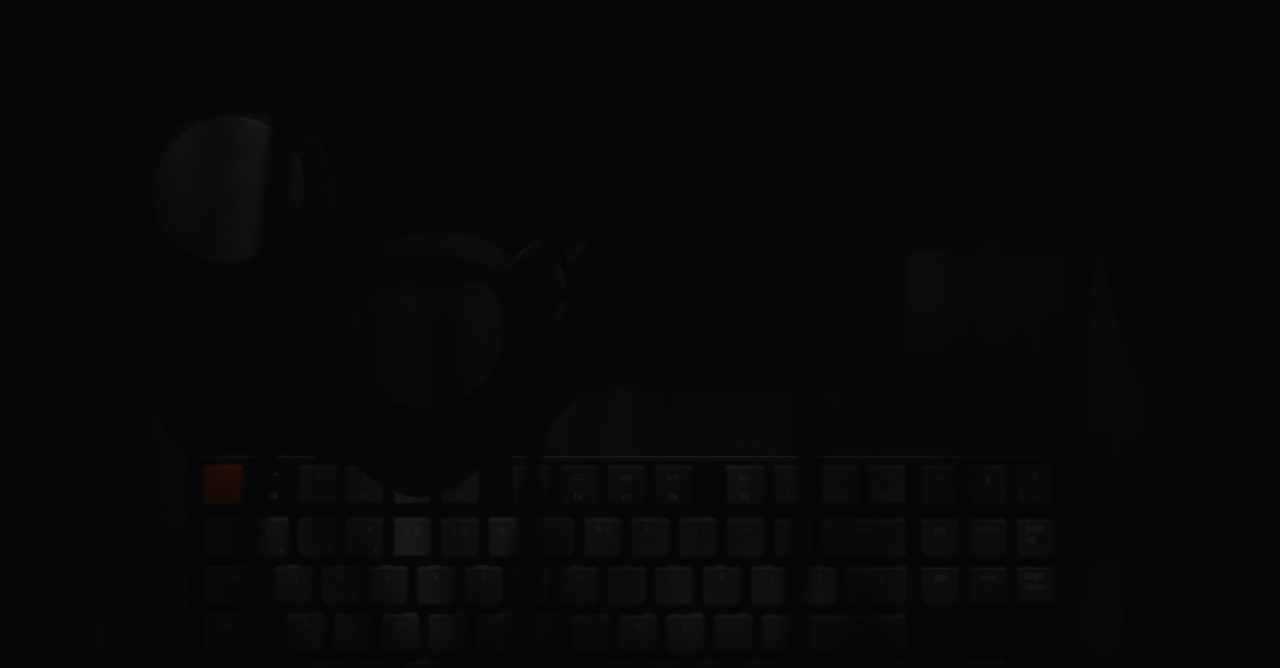
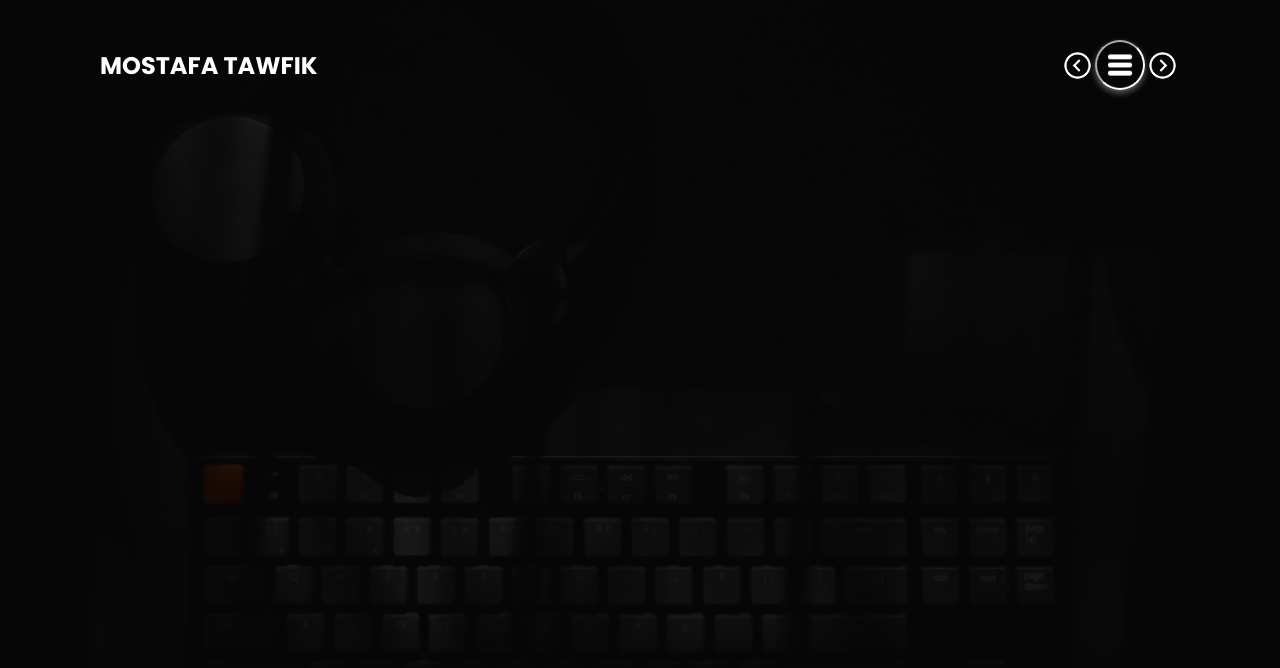
Before and after one commit to Mostafa-Tawfik/mostafatawfik.com, a React (Create React App) app: page /Portfolio in a window 1280 px wide. Shown: the top 668 px of the page. Built offline with nearby package versions, Linux system fonts and the light colour scheme.

Commit message:
set one component to handle next and prev pages buttons and use it across routes

```diff
--- a/src/App.js
+++ b/src/App.js
@@ -24,7 +24,7 @@ function App() {
       <Routes>
         <Route path='/' element={<Home isActive={isActive} toggle={toggle}/>}/>
         <Route path='/About' element={<About isActive={isActive} toggle={toggle}/>}/>
-        <Route path='/Portfolio' element={<About isActive={isActive} toggle={toggle}/>}/>
+        <Route path='/Portfolio' element={<Portfolio isActive={isActive} toggle={toggle}/>}/>
       </Routes>
 
     </section>
--- a/src/Pages/About/About.js
+++ b/src/Pages/About/About.js
@@ -1,7 +1,8 @@
 import React from 'react';
+import Header from '../components/Header';
 
-export default function About() {
+export default function About(props) {
   return <div>
-
+    <Header {...props}/>
   </div>;
 }
--- a/src/Pages/Home/Home.js
+++ b/src/Pages/Home/Home.js
@@ -1,5 +1,5 @@
 import React from 'react';
-import Header from './components/Header';
+import Header from '../components/Header';
 import Main from './components/Main';
 import Menu from './components/Menu';
 import SocialLinks from './components/SocialLinks';
--- a/src/Pages/Home/components/Header.js
+++ /dev/null
@@ -1,39 +0,0 @@
-import React from 'react';
-import { Link } from 'react-router-dom'
-
-export default function Header(props) {
-
-  const [isLogo, setIsLogo] = React.useState(true)
-
-  function toggleLogo() {
-    setIsLogo(prev => !prev)
-  }
-
-  return <div>
-    <header>
-      <h2 className={isLogo ? 'logo' : 'logo homePage'} onClick={toggleLogo}>
-      <Link
-          to={'/'}
-          className={isLogo ? 'home' : 'home homePage'}>
-          Mostafa Tawfik
-        </Link>
-      </h2>
-
-      <div className="header-holder">
-
-        <Link
-          to={'/Portfolio'}>
-          <img src='./images/previous.png' className='before' width="35px" alt="previous page button"></img>
-        </Link>
-
-        <button className={props.isActive ? 'toggle' : 'toggle active'} onClick={props.toggle}></button>
-
-        <Link
-          to={'/About'}>
-          <img src='./images/next.png' className='next' width="35px" alt="next page button"></img>
-        </Link>
-
-      </div>
-    </header>
-  </div>;
-}
--- a/src/Pages/Portfolio/Portfolio.js
+++ b/src/Pages/Portfolio/Portfolio.js
@@ -1,7 +1,8 @@
 import React from 'react';
+import Header from '../components/Header';
 
-export default function Portfolio() {
+export default function Portfolio(props) {
   return <div>
-
+    <Header {...props}/>
   </div>;
 }
--- /dev/null
+++ b/src/Pages/components/Header.js
@@ -0,0 +1,75 @@
+import React from 'react';
+import { Link, useLocation } from 'react-router-dom'
+
+export default function Header(props) {
+
+
+  const [isLogo, setIsLogo] = React.useState(true)
+
+  function toggleLogo() {
+    setIsLogo(prev => !prev)
+  }
+
+  // import useLocation
+  const location = useLocation()
+
+  // a state to decide next and prev page path
+  const [switchPage, setswitchPage] = React.useState({
+    currentPage: location.pathname,
+    nextPage: '',
+    prevPage: ''
+  })
+
+  // change switchpage state based on current page path
+  React.useEffect(()=> {
+    setswitchPage(prev => {
+      if (location.pathname === '/') {
+        return {
+          prev,
+          nextPage: '/About',
+          prevPage: '/Portfolio'
+        }
+      } else if (location.pathname === '/About') {
+        return {
+          prev,
+          nextPage: '/Portfolio',
+          prevPage: '/'
+        }
+      } else if (location.pathname === '/Portfolio') {
+        return {
+          prev,
+          nextPage: '/',
+          prevPage: '/About'
+        }
+      }
+    })
+  },[location])
+
+  return <div>
+    <header>
+      <h2 className={isLogo ? 'logo' : 'logo homePage'} onClick={toggleLogo}>
+      <Link
+          to={'/'}
+          className={isLogo ? 'home' : 'home homePage'}>
+          Mostafa Tawfik
+        </Link>
+      </h2>
+
+      <div className="header-holder">
+
+        <Link
+          to={`${switchPage.prevPage}`}>
+          <img src='./images/previous.png' className='before' width="35px" alt="previous page button"></img>
+        </Link>
+
+        <button className={props.isActive ? 'toggle' : 'toggle active'} onClick={props.toggle}></button>
+
+        <Link
+          to={`${switchPage.nextPage}`}>
+          <img src='./images/next.png' className='next' width="35px" alt="next page button"></img>
+        </Link>
+
+      </div>
+    </header>
+  </div>;
+}
```
